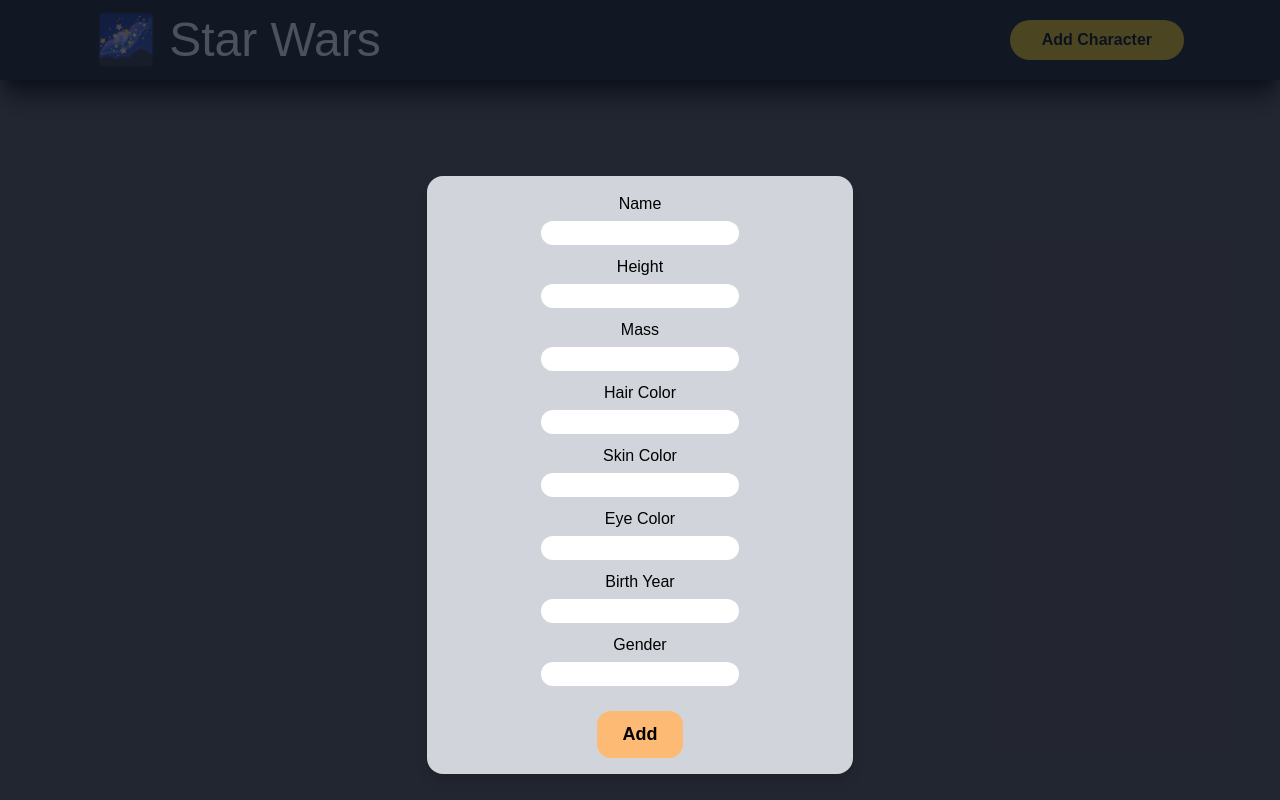
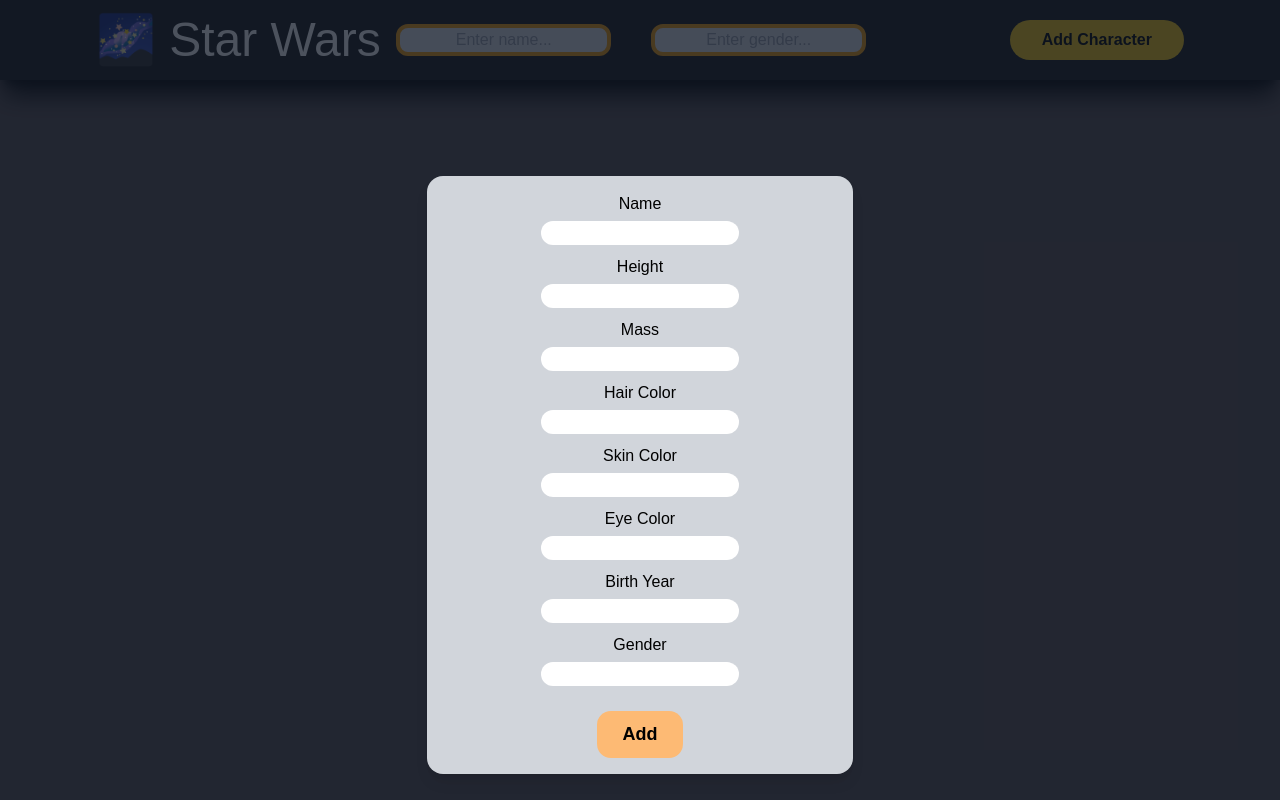
Before and after one commit to ntasicc/SWAPI-App, a React (Create React App) app in the folder swapi-app/: page /add in a window 1280 px wide. Built offline with nearby package versions, Linux system fonts and the light colour scheme; no server answers.

Commit message:
Filtering characters based on name and/or gender

```diff
--- a/swapi-app/src/App.js
+++ b/swapi-app/src/App.js
@@ -8,10 +8,15 @@
 import CharacterInfo from "./components/Character/CharacterPage/CharacterInfo";
 import NewCharacter from "./components/NewCharacter/NewCharacter";
 import Header from "./components/Layout/Header";
+
 let initialRender = true;
 
 function App() {
   const dispatch = useDispatch();
+  const [filter, setFilter] = useState({
+    name: "",
+    gender: "",
+  });
   const [showFilmsModal, setShowFilmsModal] = useState(false);
   const [showAddCharacterModal, setShowAddCharacterModal] = useState(false);
 
@@ -44,10 +49,18 @@
     setShowAddCharacterModal(false);
   };
 
+  const setFilterHandler = (value) => {
+    setFilter(value);
+  };
+
   return (
     <>
       <div className="container fixed z-10 max-w-full  top-0">
-        <Header openAddCharacter={openAddCharacterModalHandler}></Header>
+        <Header
+          openAddCharacter={openAddCharacterModalHandler}
+          filter={filter}
+          setFilter={setFilterHandler}
+        ></Header>
       </div>
       {showAddCharacterModal && (
         <NewCharacter onClose={closeAddCharacterModalHandler}></NewCharacter>
@@ -60,7 +73,10 @@
               path="/"
               exact
               element={
-                <Pagination openModal={openFilmsModuleHandler}></Pagination>
+                <Pagination
+                  openModal={openFilmsModuleHandler}
+                  filter={filter}
+                ></Pagination>
               }
             ></Route>
             <Route
--- a/swapi-app/src/components/Layout/Header.jsx
+++ b/swapi-app/src/components/Layout/Header.jsx
@@ -2,6 +2,13 @@
 
 const Header = (props) => {
   const navigate = useNavigate();
+
+  const onChangeHandler = (e) => {
+    const name = e.target.name;
+    const value = e.target.value;
+    const newFilter = { ...props.filter, [name]: value };
+    props.setFilter(newFilter);
+  };
   return (
     <>
       <header className="flex h-20 w-full justify-between max-w-full shadow-xl shadow-black bg-neutral-900">
@@ -12,6 +19,20 @@
           >
             🌌 Star Wars
           </h1>
+        </div>
+        <div className="my-auto mr-32">
+          <input
+            className="mr-10 bg-gray-200 rounded-xl text-center h-8 border-amber-500 border-solid border-4"
+            name="name"
+            onChange={onChangeHandler}
+            placeholder="Enter name..."
+          />
+          <input
+            className="bg-gray-200 rounded-xl text-center h-8 border-amber-500 border-solid border-4"
+            name="gender"
+            onChange={onChangeHandler}
+            placeholder="Enter gender..."
+          />
         </div>
         <div className="h-full mr-0 lg:mr-24">
           <button
--- a/swapi-app/src/components/Pagination/CardList.jsx
+++ b/swapi-app/src/components/Pagination/CardList.jsx
@@ -29,7 +29,17 @@
     dispatch(swDataActions.deleteCharacter({ characterID, fromDB }));
   };
 
-  const cards = characterData.map((character, i) => {
+  const cards = characterData
+    .filter(
+      (character) =>
+        character.name
+          .toLowerCase()
+          .startsWith(props.filter.name.toLowerCase()) &&
+        character.gender
+          .toLowerCase()
+          .startsWith(props.filter.gender.toLowerCase())
+    )
+    .map((character, i) => {
       return (
         <CharacterCard
           key={character.id}
@@ -42,7 +52,7 @@
     });
 
   return (
-    <div className="grid md:grid-cols-2 lg:grid-cols-3 xl:grid-cols-4 2xl:grid-cols-5 gap-3 gap-y-4 justify-evenly mx-3 mb-4 ">
+    <div className="grid md:grid-cols-2 lg:grid-cols-3 xl:grid-cols-4 2xl:grid-cols-5 gap-4 gap-y-6 justify-evenly mx-3 mb-4 ">
       {spinner && <div className="col-span-full mt-24 ml-24">{spinner}</div>}
       {cards.length > 0 && !spinner
         ? cards
--- a/swapi-app/src/components/Pagination/Pagination.jsx
+++ b/swapi-app/src/components/Pagination/Pagination.jsx
@@ -40,7 +40,7 @@
   return (
     <>
       <div className="flex flex-col h-full">
-        <div className="self-center mb-6">
+        <div className="self-center mb-10 mt-4">
           <ButtonComponent
             isDisabled={isFromApi ? !previous : !(currentPageNumber > 1)}
             onClick={loadPreviousPageHandler}
@@ -63,6 +63,7 @@
         <CardList
           fromApi={isFromApi}
           openModal={props.openModal}
+          filter={props.filter}
           data={
             isFromApi
               ? characterData
```
Lines whose indentation alone changed are shown as unchanged.
